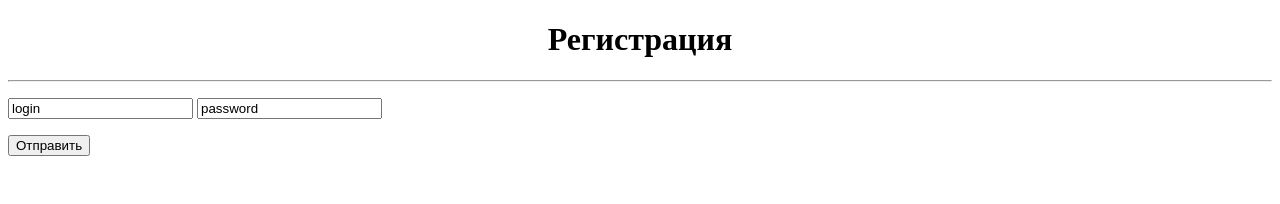
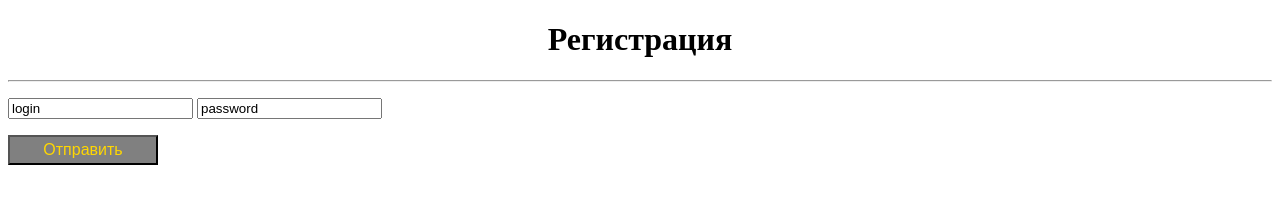
Before and after one commit to misha576/misha5.github.io, a plain HTML site: page cgi-bin/frm.html in a window 1280 px wide. Drawn offline with Linux system fonts and the light colour scheme.

Commit message:
Add files via upload

```diff
--- a/cgi-bin/frm.html
+++ b/cgi-bin/frm.html
@@ -2,7 +2,15 @@
 <html>
 <head>
 <meta charset="utf-8">
-<title>Обработка данных форм</title>
+<title>Регистрация</title>
+  <style>
+   .b1 {
+    background: grey;
+    color: gold;
+    font-size: 12pt;
+    width: 150px;
+    height: 30px;
+  </style>
 </head>
 <body>
 	<h1 style="position: relative;text-align: center;">Регистрация</h1>
@@ -11,7 +19,7 @@
         <p><input value="login">
            <input value="password">
         </p>
-        <p><input type="submit" value="Отправить"></p>
+        <p><input type="submit" class="b1" value="Отправить"></p>
     </form>
 </body>
 </html>
```
Also changed, not shown: index.html (+3 -3 lines).
